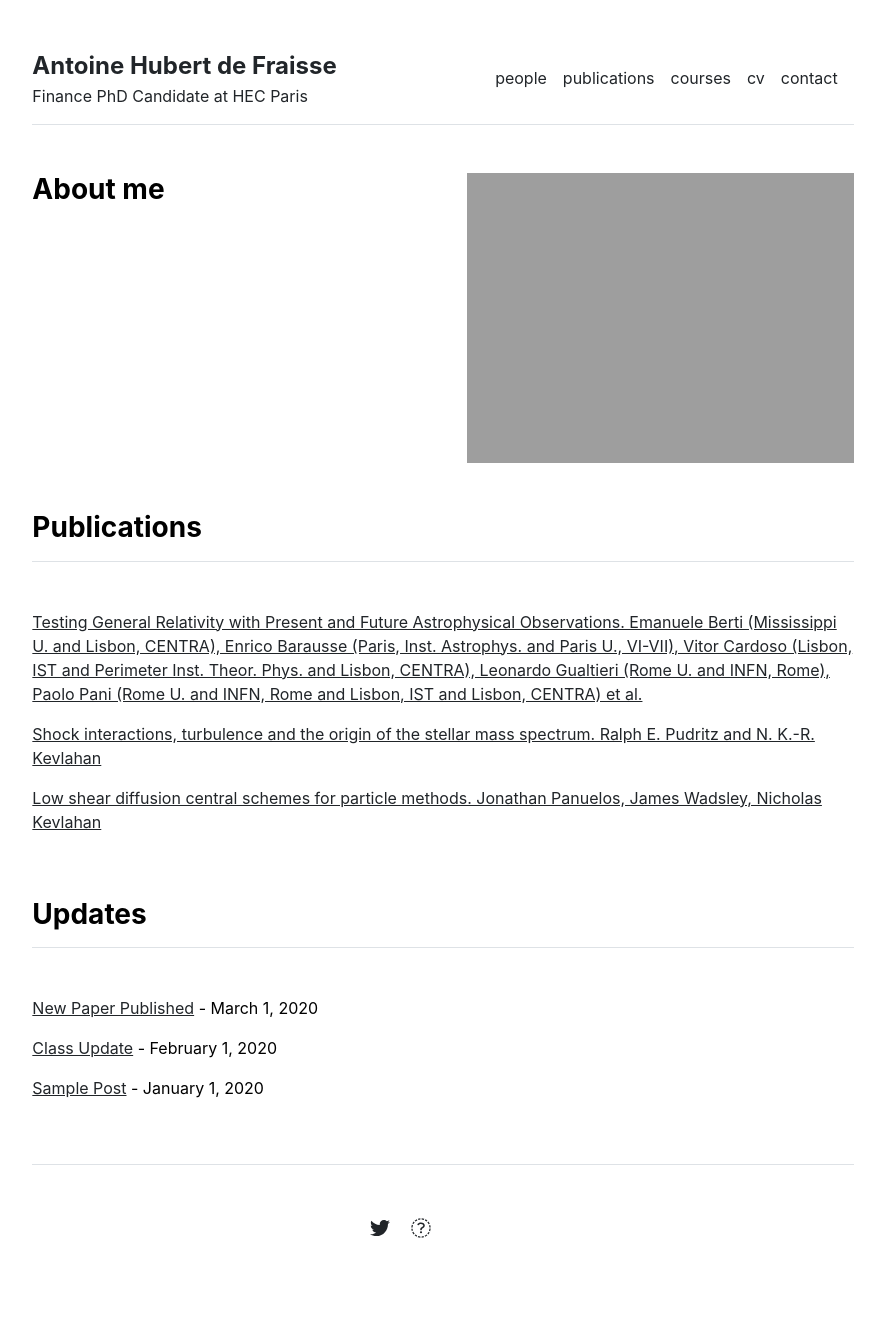
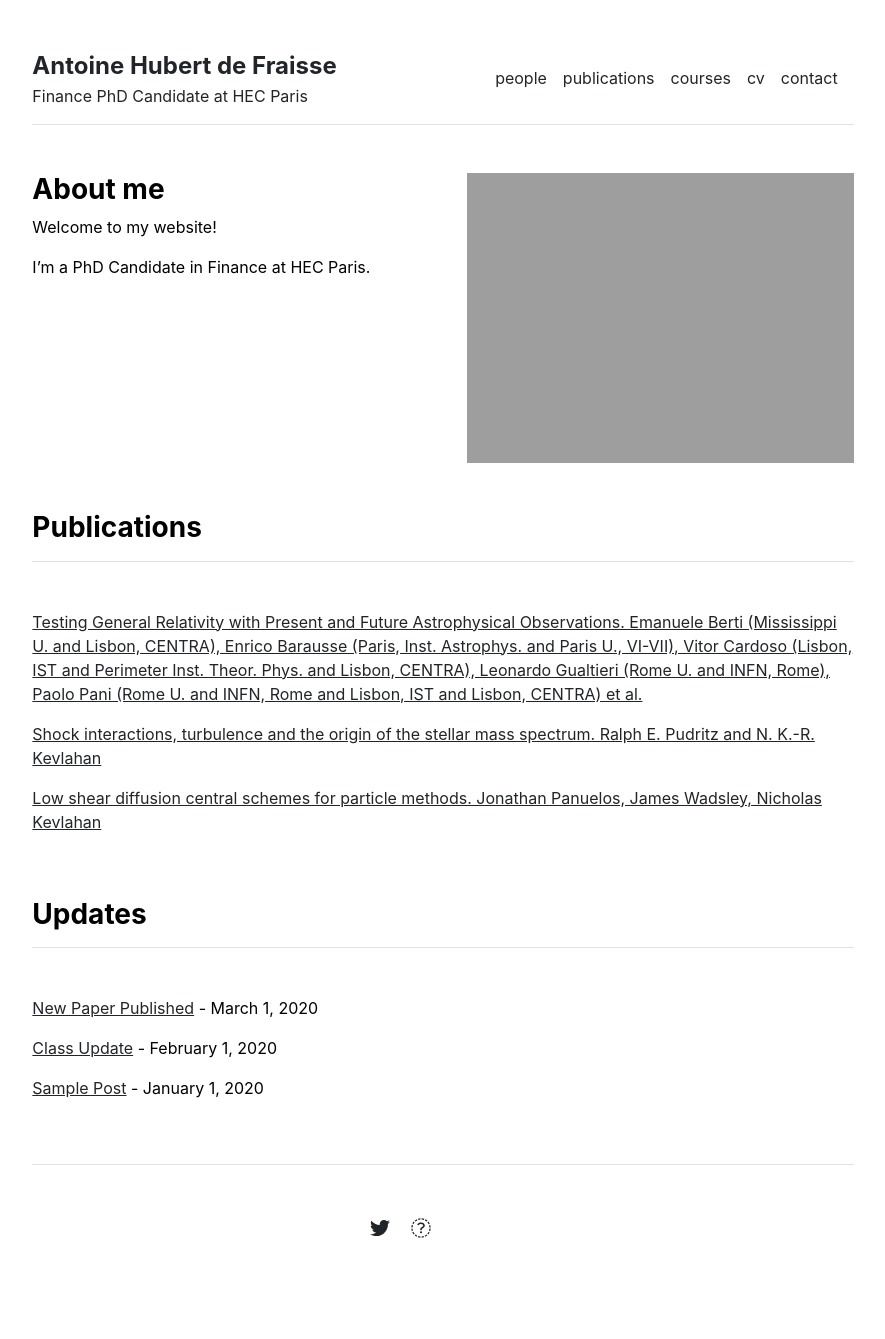
Before and after one commit to antoinehubertdefraisse/antoinehubertdefraisse.github.io, a Jekyll site: the page built from index.md, in a window 1280 px wide. Shown: the whole page, without its empty margins (197-1082 px from the left). Built offline with Jekyll 4.4.1, drawn with Linux system fonts in a browser that asks for light colours.

Commit message:
Update home.html

```diff
--- a/_layouts/home.html
+++ b/_layouts/home.html
@@ -5,8 +5,8 @@ layout: default
 <div class="row g-5 mb-5">
   <div class="col-md-6">
     <h3 class="fw-bold">About me</h3>
-    {{ Welcome to my website!  <p></p>
-        I’m a PhD Candidate in Finance at HEC Paris.   <p></p> }}
+Welcome to my website!  <p></p>
+        I’m a PhD Candidate in Finance at HEC Paris.
   </div>
   <div class="col-md-6">
     <img src="{{ site.github.url }}/assets/img/home.jpg" alt="Home" width="100%">
```
